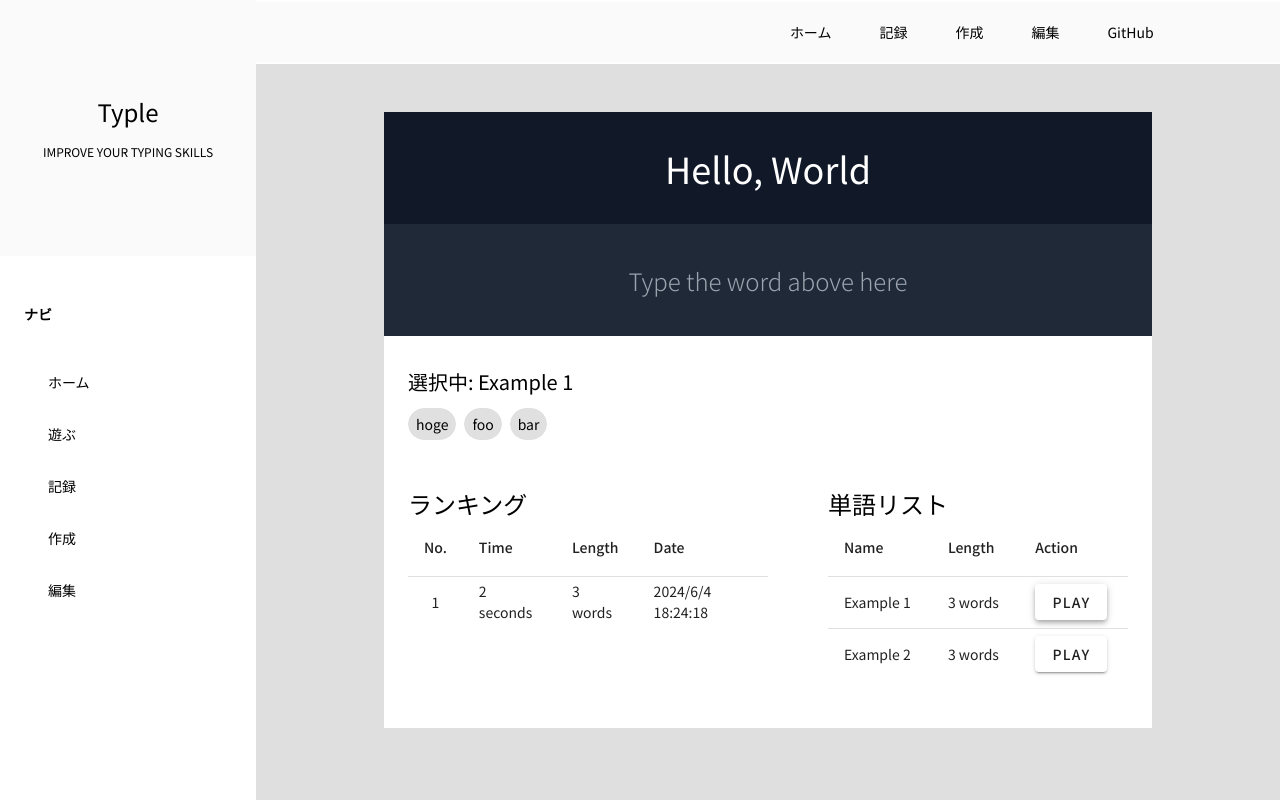
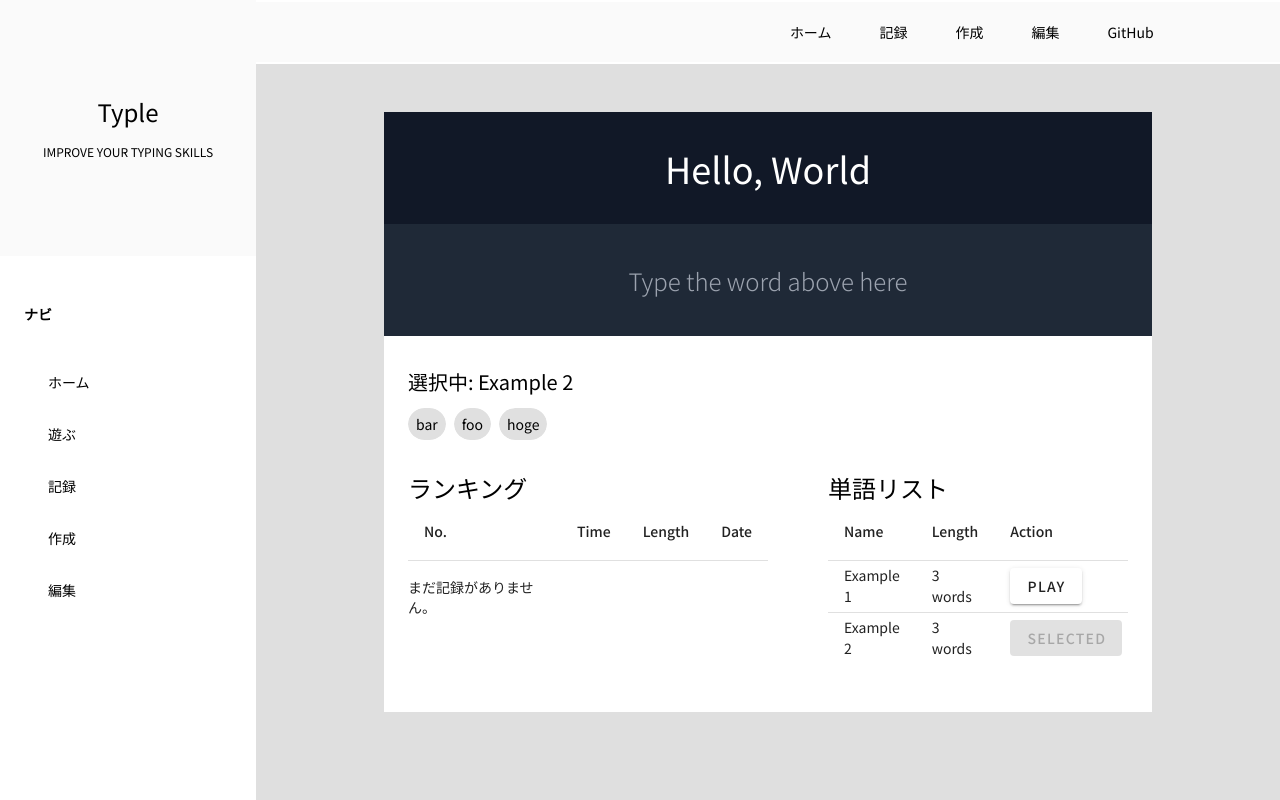
Before and after one commit to liyur-qie/typle-v, a Vue app: page / in a window 1280 px wide. Both pictures are taken after a click on the button "PLAY". Built offline with nearby package versions, Linux system fonts and the light colour scheme.

Commit message:
/recordsを作成

```diff
--- a/src/api/response/WordLists.json
+++ b/src/api/response/WordLists.json
@@ -41,7 +41,8 @@
           "display": "hoge",
           "input": "hoge"
         }
-      ]
+      ],
+      "records": []
     }
   ]
 }
--- a/src/models/screen/WordList.ts
+++ b/src/models/screen/WordList.ts
@@ -1,4 +1,4 @@
-import type { RankingRecord, WordListWord, WordListInfo, WordList as WordListType } from "@/types/WordList";
+import type { WordListRecord, WordListWord, WordListInfo, WordList as WordListType } from "@/types/WordList";
 
 export class WordList implements WordListType {
   // 単語リスト名
@@ -8,7 +8,7 @@ export class WordList implements WordListType {
   // 単語リスト
   words: WordListWord[] = []
   // ランキング情報
-  records: RankingRecord[] = []
+  records: WordListRecord[] = []
   // 単語リスト情報
   info: WordListInfo = {
     createdAt: "",
--- a/src/views/Records.vue
+++ b/src/views/Records.vue
@@ -1,3 +1,48 @@
 <template>
-  <h1>Rankings</h1>
+  <AppContainer class="flex justify-center">
+    <main class="w-11/12 bg-white p-16 pb-12">
+      <h1 class="text-5xl">記録</h1>
+      <p class="text-base mt-6">Lorem ipsum dolor sit amet consectetur adipiscing elit Ut et massa mi.</p>
+      <section v-for="(wordList, index) in wordLists" :key="index" class="mt-12">
+        <h2 class="text-2xl">{{ wordList.name }}</h2>
+        <v-table class="mt-4">
+          <thead>
+            <tr>
+              <th>No.</th>
+              <th>Time</th>
+              <th>Typo</th>
+              <th>Length</th>
+              <th>Date</th>
+              <th>Action</th>
+            </tr>
+          </thead>
+          <tbody>
+            <tr v-for="(record, index) in wordList.records">
+              <td class="text-center">{{ index + 1 }}</td>
+              <td>{{ record.time }} seconds</td>
+              <td>未実装</td>
+              <td>{{ record.length }} words</td>
+              <td>{{ record.date }}</td>
+              <td>
+                <v-btn size="small" @click="deleteRecord(index)">Delete</v-btn>
+              </td>
+            </tr>
+            <p v-if="wordList.records.length === 0" class="text-sm mt-4">まだ記録がありません。</p>
+          </tbody>
+        </v-table>
+      </section>
+    </main>
+  </AppContainer>
 </template>
+<script setup lang="ts">
+import getWordLists from '@/api/getWordLists';
+import AppContainer from '@/components/AppContainer/AppContainer.vue';
+import { WordList } from '@/models/screen/WordList';
+import { ref } from 'vue';
+
+const wordLists = ref<WordList[]>(getWordLists())
+
+function deleteRecord(recordIndex: number) {
+  console.log("delete record", recordIndex)
+}
+</script>
--- a/src/views/play/Play.vue
+++ b/src/views/play/Play.vue
@@ -17,14 +17,14 @@
         <section id="wordList">
           <h1 class="text-xl my-3">選択中: {{ wordList.name }}</h1>
           <v-chip
-            v-for="(word, index) in wordLists[0].words"
+            v-for="(word, index) in wordList.words"
             :key="index"
             class="text-sm mr-2 py-1 px-2 bg-gray-200"
           >
             {{ word.input }}
           </v-chip>
         </section>
-        <section class="mt-12 flex justify-between">
+        <section class="mt-8 flex justify-between">
           <section id="rankings" class="w-6/12">
             <h2 class="text-2xl">ランキング</h2>
             <v-table>
@@ -43,6 +43,7 @@
                   <td>{{ record.length }} words</td>
                   <td>{{ record.date }}</td>
                 </tr>
+                <p v-if="wordList.records.length === 0" class="text-sm mt-4">まだ記録がありません。</p>
               </tbody>
             </v-table>
           </section>
@@ -65,7 +66,12 @@
                     <span>{{ wordList.words.length }} words</span>
                   </td>
                   <td :key="index">
-                    <v-btn>PLAY</v-btn>
+                    <template v-if="wordListIndex === index">
+                      <v-btn disabled>Selected</v-btn>
+                    </template>
+                    <template v-else>
+                      <v-btn @click="selectWordList(index)">PLAY</v-btn>
+                    </template>
                   </td>
                 </tr>
               </tbody>
@@ -101,5 +107,8 @@ const wordLists = ref<WordList[]>(getWordLists())
 const wordListIndex = ref(0)
 const wordList = computed(() => wordLists.value[wordListIndex.value])
 
+function selectWordList(newWordListIndex: number){
+  wordListIndex.value = newWordListIndex
+}
 
 </script>
```
Also changed, not shown: src/router/index.ts (+4 -4 lines).
